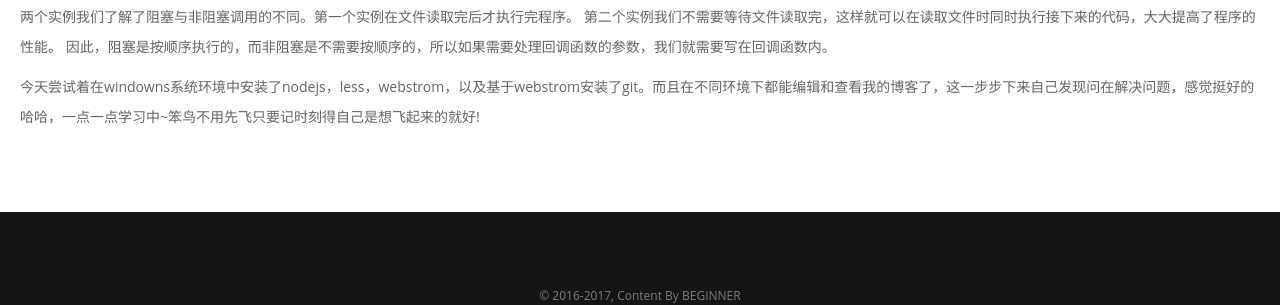
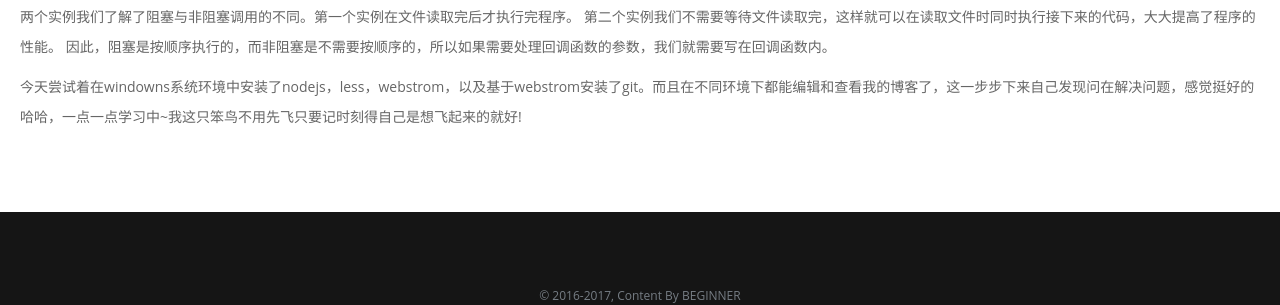
Before and after one commit to wangjiaoxia/wangjiaoxia.github.io, a Jekyll site: the page built from _posts/17-02-24-nodejs_callbackFun.markdown, in a window 1280 px wide and 900 px high, scrolled down 678 px. Shown: the part 579-884 px from the top of the window. Built offline with Jekyll 4.4.1, drawn with Linux system fonts in a browser that asks for light colours; comment, search, counter and statistics services are not loaded.

```diff
--- a/_posts/17-02-24-nodejs_callbackFun.markdown
+++ b/_posts/17-02-24-nodejs_callbackFun.markdown
@@ -66,4 +66,4 @@ $ node main.js
 两个实例我们了解了阻塞与非阻塞调用的不同。第一个实例在文件读取完后才执行完程序。 第二个实例我们不需要等待文件读取完，这样就可以在读取文件时同时执行接下来的代码，大大提高了程序的性能。
 因此，阻塞是按顺序执行的，而非阻塞是不需要按顺序的，所以如果需要处理回调函数的参数，我们就需要写在回调函数内。
 
-今天尝试着在windowns系统环境中安装了nodejs，less，webstrom，以及基于webstrom安装了git。而且在不同环境下都能编辑和查看我的博客了，这一步步下来自己发现问在解决问题，感觉挺好的哈哈，一点一点学习中~笨鸟不用先飞只要记时刻得自己是想飞起来的就好!
+今天尝试着在windowns系统环境中安装了nodejs，less，webstrom，以及基于webstrom安装了git。而且在不同环境下都能编辑和查看我的博客了，这一步步下来自己发现问在解决问题，感觉挺好的哈哈，一点一点学习中~我这只笨鸟不用先飞只要记时刻得自己是想飞起来的就好!
```
